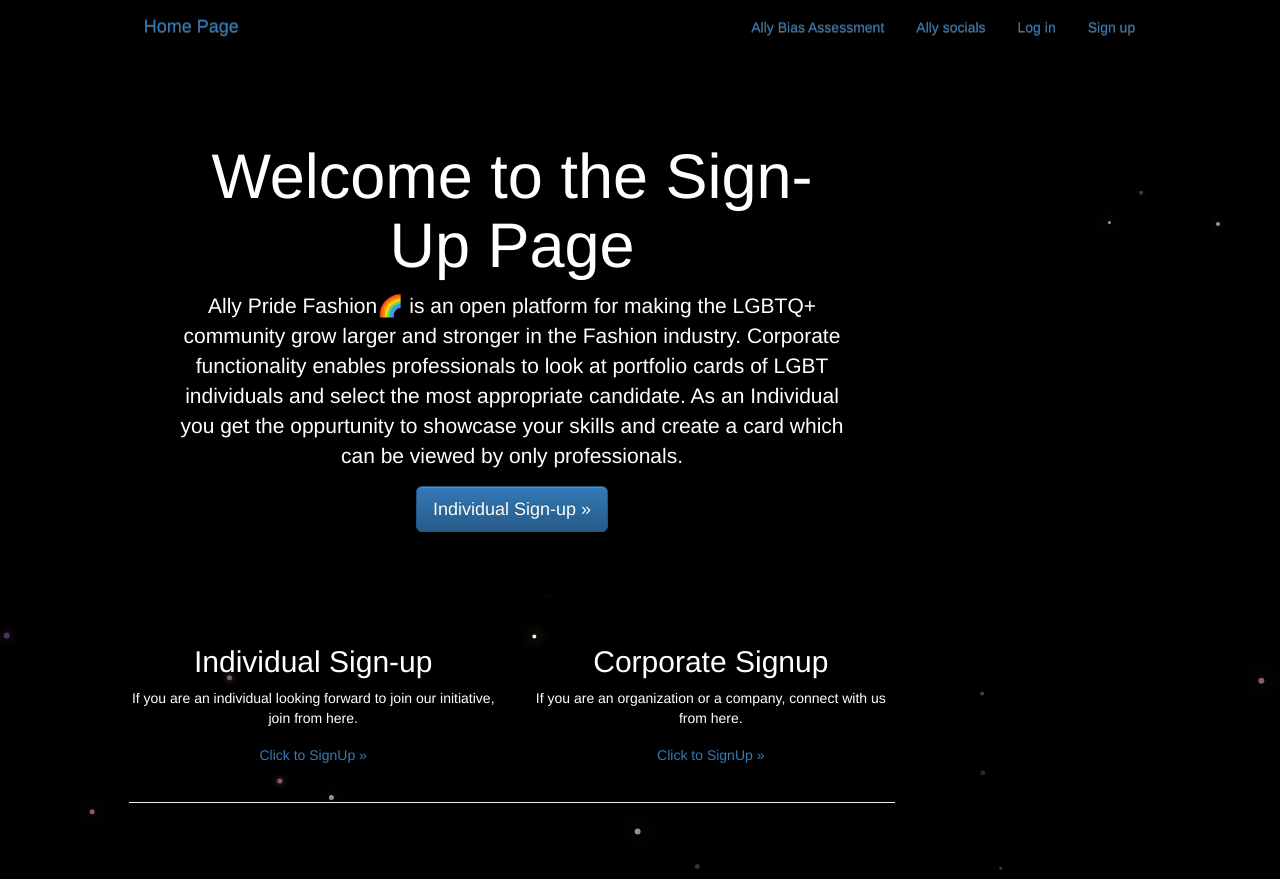
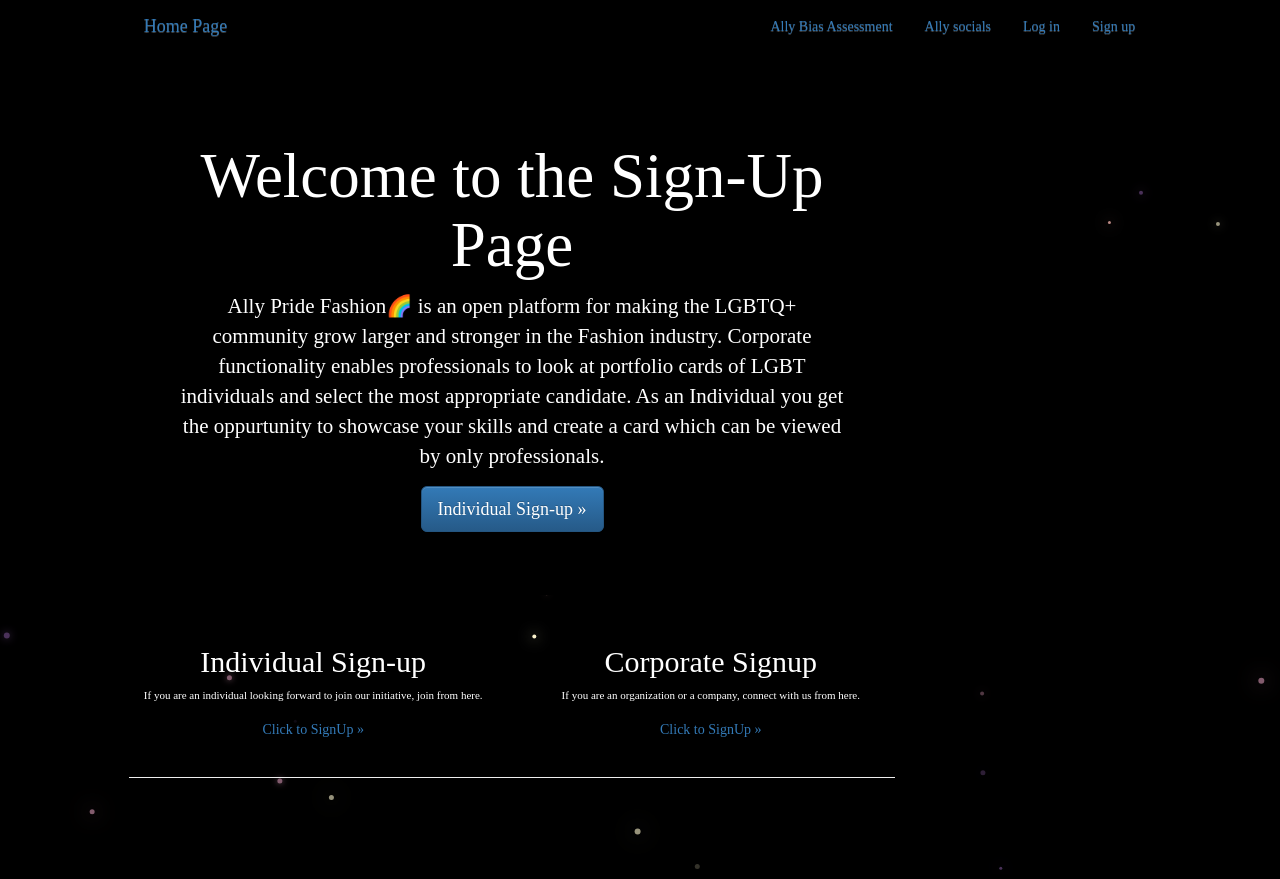
Before and after one commit to stutisehgal/NASA-Ally, a Django app: page /sitepages/signupchoice/ in a window 1280 px wide. Run offline with Django 3.2, Linux system fonts and the light colour scheme; parts of the project's set-up code (start-up, migrations or seed data) failed here and were passed over; some libraries are stand-ins or nearby versions; some web fonts are replaced.

Commit message:
Main fonts updated

```diff
--- a/NASAAPPS/projectsite/static/css/master.css
+++ b/NASAAPPS/projectsite/static/css/master.css
@@ -1,10 +1,30 @@
-
-
 html{
   height: 100%;
   width: 100%;
   overflow: auto;
 }
+
+
+@font-face {
+    font-family: font1;
+    src: url('..\2020_fonts\2020_fonts\Barlow\Barlow-Medium.ttf');
+  }
+  @font-face {
+    font-family: font2;
+    src: url('..\2020_fonts\2020_fonts\Barlow\Barlow-Black.ttf');
+  }
+  @font-face {
+    font-family: font3;
+    src: url('..\2020_fonts\2020_fonts\Barlow\Barlow-ExtraBold.ttf');
+  }
+  @font-face {
+    font-family: font4;
+    src: url('..\2020_fonts\2020_fonts\Barlow\Barlow-BoldItalic.ttf');
+  }
+body {
+  font-weight: 300;
+  font-size: 1.1rem;
+  font-family: font1; }
 
 
 #note {
@@ -15,5 +35,5 @@ html{
   margin: auto;
   text-align: center;
   user-select: none;
-  font-family: Arial;
+  font-family: font2;
 }
```
